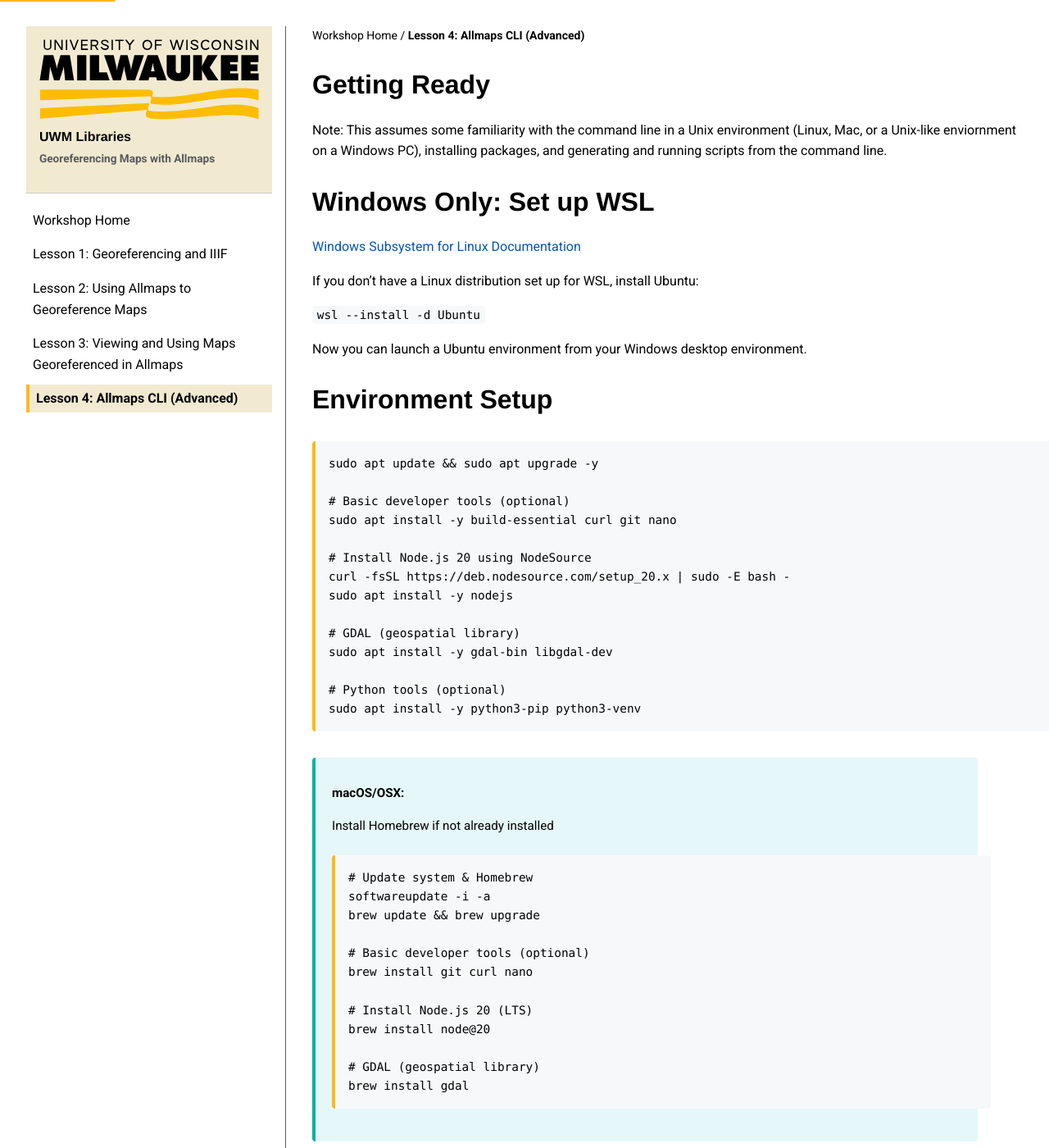
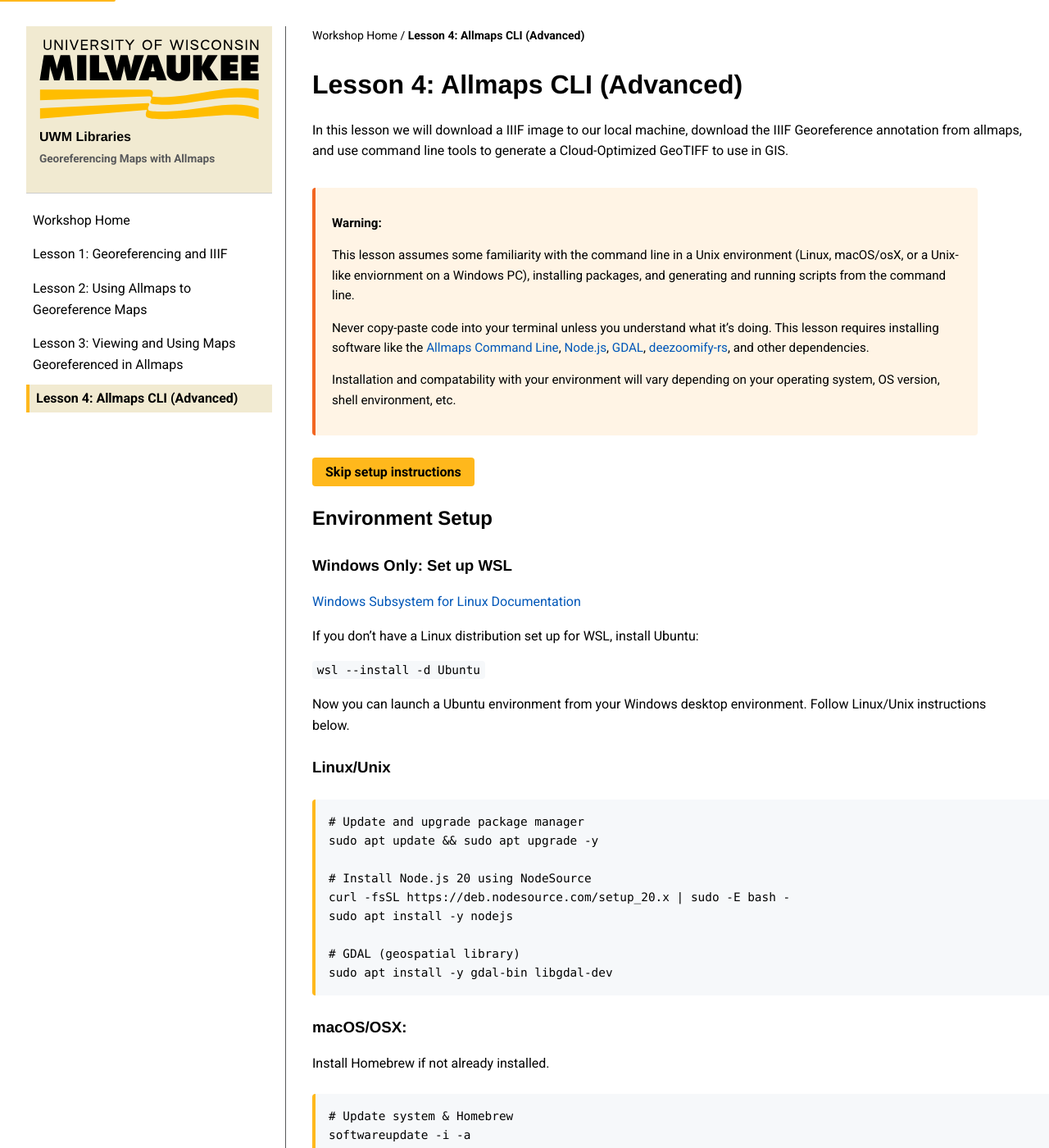
Before and after one commit to UWM-Libraries/allmaps-intro-workshop, a Jekyll site: the page built from _lessons/04-cli.md, in a window 1280 px wide and 1400 px high. Shown: the whole window at 82% size. Built offline with Jekyll 4.4.1, drawn with Linux system fonts in a browser that asks for light colours; some of the changed text lies outside the part shown.

Commit message:
update CLI instructions

````diff
--- a/_lessons/04-cli.md
+++ b/_lessons/04-cli.md
@@ -5,14 +5,38 @@
 permalink: /lessons/cli/
 ---
 
-# Getting Ready
+# Lesson 4: Allmaps CLI (Advanced)
 
-Note: This assumes some familiarity with the command line in a Unix environment
-(Linux, Mac, or a Unix-like enviornment on a Windows PC),
-installing packages, and
-generating and running scripts from the command line.
+In this lesson we will download a IIIF image to our local machine,
+download the IIIF Georeference annotation from allmaps,
+and use command line tools to generate a Cloud-Optimized GeoTIFF
+to use in GIS.
 
-# Windows Only: Set up WSL
+> **Warning:**
+>
+> This lesson assumes some familiarity with the command line in a Unix environment
+> (Linux, macOS/osX, or a Unix-like enviornment on a Windows PC),
+> installing packages, and
+> generating and running scripts from the command line.
+>
+> Never copy-paste code into your terminal unless you understand what it's doing.
+> This lesson requires installing software like the
+> [Allmaps Command Line](https://www.npmjs.com/package/@allmaps/cli),
+> [Node.js](https://nodejs.org/en/download),
+> [GDAL](https://gdal.org/en/stable/download.html),
+> [deezoomify-rs](https://github.com/lovasoa/dezoomify-rs),
+> and other dependencies.
+>
+> Installation and compatability with your environment will vary depending
+> on your operating system, OS version, shell environment, etc.
+>
+{: .callout .warning }
+
+<a class="btn" href="#generating-a-geotiff-using-allmaps-cli">Skip setup instructions</a>
+
+## Environment Setup
+
+### Windows Only: Set up WSL
 
 [Windows Subsystem for Linux Documentation](https://learn.microsoft.com/en-us/windows/wsl/)
 
@@ -20,15 +44,12 @@
 
 `wsl --install -d Ubuntu`
 
-Now you can launch a Ubuntu environment from your Windows desktop environment.
+Now you can launch a Ubuntu environment from your Windows desktop environment. Follow Linux/Unix instructions below.
 
-# Environment Setup
-
+### Linux/Unix
 ```bash
+# Update and upgrade package manager
 sudo apt update && sudo apt upgrade -y
-
-# Basic developer tools (optional)
-sudo apt install -y build-essential curl git nano
 
 # Install Node.js 20 using NodeSource
 curl -fsSL https://deb.nodesource.com/setup_20.x | sudo -E bash -
@@ -36,85 +57,86 @@
 
 # GDAL (geospatial library)
 sudo apt install -y gdal-bin libgdal-dev
-
-# Python tools (optional)
-sudo apt install -y python3-pip python3-venv
 ```
 
-> **macOS/OSX:**
->
-> Install Homebrew if not already installed
->
-> ```bash
-> # Update system & Homebrew
-> softwareupdate -i -a
-> brew update && brew upgrade
->
-> # Basic developer tools (optional)
-> brew install git curl nano
->
-> # Install Node.js 20 (LTS)
-> brew install node@20
->
-> # GDAL (geospatial library)
-> brew install gdal
-> ```
-{: .callout .tip }
+### macOS/OSX:
 
+Install Homebrew if not already installed.
 
-## Install Allmaps CLI
+```bash
+# Update system & Homebrew
+softwareupdate -i -a
+brew update && brew upgrade
+
+# Install Node.js 20 (LTS)
+brew install node@20
+
+# GDAL (geospatial library)
+brew install gdal
+```
+
+### Install Allmaps CLI and dependencies
 
 ```bash
 npm install -g @allmaps/cli
 ```
 
-Test it with
+Test it with `allmaps --help`
 
-`allmaps --help`
+You need the following tools to complete the tasks performed in the leson:
 
-## Optional Utilities
-
-For clipboard interaction and working with IIIF or bash scripts:
-
-`sudo apt install -y xclip jq moreutils`
-
-Optionally install [`dezoomify-rs`](https://github.com/lovasoa/dezoomify-rs) for full image extraction;
-This requires Rust.
+[`dezoomify-rs`](https://github.com/lovasoa/dezoomify-rs)
+for full image extraction;
+**This requires Rust.**
 
 ```bash
 curl --proto '=https' --tlsv1.2 -sSf https://sh.rustup.rs | sh
 cargo install dezoomify-rs
 ```
 
+For clipboard interaction and working with IIIF or bash scripts:
+
+```bash
+sudo apt install -y xclip jq moreutils
+```
+
 > **macOS/OSX:**
 >
+> Install via Homebrew
+>
 > ```bash
-> # Install via Homebrew
 > brew install dezoomify-rs
+> ```
+>
+> I recommend investigating other dependencies depending on your environment. Brew works best for me on Apple silicon.
 >
 {: .callout .tip }
 
 
 --------------------
 
-# Generating a GeoTIFF using Allmaps CLI
+## Generating a GeoTIFF using Allmaps CLI
 
 This guide outlines the steps for generating a Cloud Optimized GeoTIFF (COG) of a map of Green Bay from the AGSL collection using the Allmaps CLI and GDAL.
 
----
+Below under Source Information, you will find URL's for the map of Green Bay I'm using for this example.
+It's a good idea to open up a document and record URLs for the resources you're working with so it's easy to copy-paste them.
 
-## Source Information
+### Collect Source Information:
 
-- **AGSL Item Page**: [https://collections.lib.uwm.edu/digital/collection/agdm/id/5922/](https://collections.lib.uwm.edu/digital/collection/agdm/id/5922/)
-- **IIIF Manifest URL**: [https://collections.lib.uwm.edu/iiif/info/agdm/5922/manifest.json](https://collections.lib.uwm.edu/iiif/info/agdm/5922/manifest.json)
-- **Georeference Annotation**: [https://annotations.allmaps.org/images/82b3f8acb9a05d5b](https://annotations.allmaps.org/images/82b3f8acb9a05d5b)
-- **Allmaps ID**: `afbbbc974346dbbb`
-- **Image ID URL**: [https://collections.lib.uwm.edu/digital/iiif/agdm/5922](https://collections.lib.uwm.edu/digital/iiif/agdm/5922)
-- **Image Filename**: `d30944a32ca34085.jpg`
+| **Source Information** | Description | Value / Link |
+|-------------------------|-------------|--------------|
+| AGSL Item Page          | Public-facing item page in the AGSL Digital Map Collection. | [https://collections.lib.uwm.edu/digital/collection/agdm/id/5922/](https://collections.lib.uwm.edu/digital/collection/agdm/id/5922/) |
+| IIIF Manifest URL       | Machine-readable IIIF manifest describing the image and metadata. | [https://collections.lib.uwm.edu/iiif/info/agdm/5922/manifest.json](https://collections.lib.uwm.edu/iiif/info/agdm/5922/manifest.json) |
+| Georeference Annotation | Allmaps annotation storing the georeferencing information. | [https://annotations.allmaps.org/images/82b3f8acb9a05d5b](https://annotations.allmaps.org/images/82b3f8acb9a05d5b) |
+| Allmaps ID              | Unique identifier for this map in the Allmaps system. | `afbbbc974346dbbb` |
+| Image ID URL            | IIIF Image API base URL for requesting tiles or derivatives. | [https://collections.lib.uwm.edu/digital/iiif/agdm/5922](https://collections.lib.uwm.edu/digital/iiif/agdm/5922) |
+| Image Filename          | Original image filename on the server. | `d30944a32ca34085.jpg` |
 
----
 
 ### 1. Create a Working Directory
+
+Create a new directory for your image to keep it isolated from other images as you practice generating GeoTIFFs from Allmaps.
 
 ```bash
 mkdir -p ~/allmaps/agsl-green-bay
@@ -167,9 +189,11 @@
 
 This will generate a shell script file `green_bay_geotiff.sh` that you will run soon.
 
-If you inspect the contents of the file, you will see that the image name is hardcoded into the
+If you inspect the contents of the file,
+you will see that the image name is hardcoded into the
 GDAL commands used in the script.
-This is why it's crucially important to know what you named your image file and that it matches the
+This is why it's crucially important to know what you named your
+image file and that it matches the
 expected name in the annotation.
 
 ### 5. Edit the Script
@@ -210,14 +234,15 @@
 Troubleshooting script failures and errors:
 * See above "Download the IIIF Image" step if your image size in wrong.
 * Ensure you've made the appopriate adjustments in the generated shell script in the "Edit the Script" step above.
+* Triple check your filenames and ensure they match what the shell script expects.
 
 ### 7. Verify the Output with GDAL
 
 ```bash
-gdalinfo d30944a32ca34085_*.tif
+gdalinfo d30944a32ca34085_*-warped.tif
 ```
 
-Check:
+**Check:**
 
 - EPSG:3857 coordinate system
 - Output dimensions and pixel size
````
Also changed, not shown: other parts of _lessons/04-cli.md (+1 -1 lines), 2 other files.
